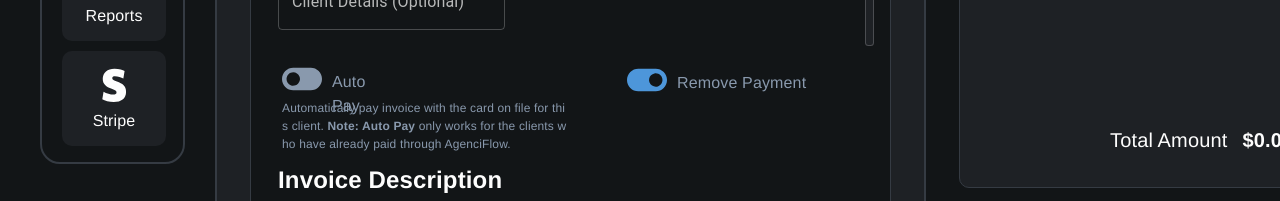
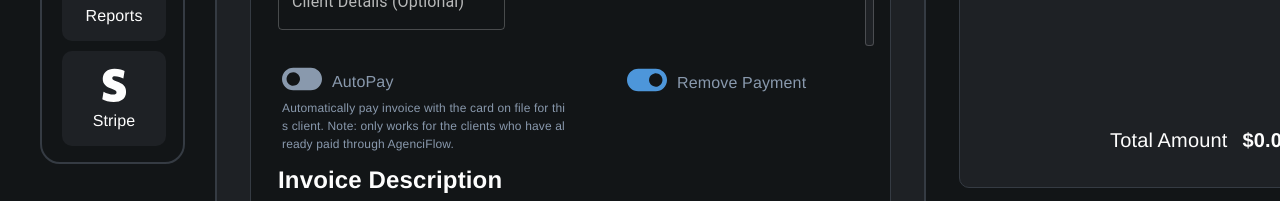
Before and after one commit to NicoletMK/InvoicePaymentFrontend, a Next.js app: page / in a window 1280 px wide. Shown: the part 596-797 px from the top of the page. Built offline with nearby package versions, Linux system fonts and the light colour scheme; a web font is replaced by a local one.

Commit message:
Update index.tsx

```diff
--- a/pages/index.tsx
+++ b/pages/index.tsx
@@ -9,37 +9,10 @@ import {
   InputAdornment,
   Button as MuiButton,
 } from "@mui/material";
-import {
-  Menu as AntMenu,
-  Dropdown as AntDropdown,
-  Button as AntButton,
-} from "antd";
-import {
-  DownOutlined,
-  ArrowLeftOutlined,
-  ArrowRightOutlined,
-  CalendarOutlined,
-  CheckOutlined,
-  ClockCircleOutlined,
-  CloseOutlined,
-  DeleteOutlined,
-  EditOutlined,
-  ExclamationCircleOutlined,
-  HeartOutlined,
-  LeftOutlined,
-  LockOutlined,
-  MailOutlined,
-  PaperClipOutlined,
-  PhoneOutlined,
-  QuestionCircleOutlined,
-  ReloadOutlined,
-  RightOutlined,
-  SearchOutlined,
-  SendOutlined,
-  ShareAltOutlined,
-  UserOutlined,
-} from "@ant-design/icons";
 import Link from "next/link";
+import "antd/dist/antd.min.css";
+import DropdownMenu from "../components/dropdown";
+
 
 const Invoices: NextPage = () => {
   return (
@@ -197,20 +170,17 @@ const Invoices: NextPage = () => {
                   margin="none"
                 />
               </div>
+
               <div className="absolute top-[467px] left-[4px] text-xs text-lightslategray flex items-center w-[286px]">
                 <span className="[line-break:anywhere] w-full">
-                  <span>{`Automatically pay invoice with the card on file for this client. `}</span>
-                  <b>Note: Auto Pay</b>
-                  <span>
-                    {" "}
-                    only works for the clients who have already paid through
-                    AgenciFlow.
-                  </span>
+                  <span>{`Automatically pay invoice with the card on file for this client. Note: only works for the clients who have already paid through AgenciFlow. `}</span>
                 </span>
+
               </div>
               <div className="absolute top-[439px] left-[399px] text-lightslategray">
                 Remove Payment
               </div>
+
               <div className="absolute top-[-5px] left-[0px] w-[576px] h-[168px] text-5xl">
                 <b className="absolute top-[0px] left-[0px]">Type</b>
                 <b className="absolute top-[0px] left-[346px]">Currency</b>
@@ -220,34 +190,11 @@ const Invoices: NextPage = () => {
                   labelPlacement="end"
                   control={<Radio color="primary" checked size="small" />}
                 />
-                <AntDropdown
-                  className="absolute top-[39px] left-[346px]"
-                  overlay={
-                    <AntMenu>
-                      {(
-                        [
-                          { value: "EUR" },
-                          { value: "RMB" },
-                          { value: "INR" },
-                        ] as any
-                      ).map((option: any, index: number) => (
-                        <AntMenu.Item key={index}>
-                          <a onClick={(e) => e.preventDefault()}>
-                            {option.value || ""}
-                          </a>
-                        </AntMenu.Item>
-                      ))}
-                    </AntMenu>
-                  }
-                  placement="bottomLeft"
-                  trigger={["hover"]}
-                  arrow={true}
-                >
-                  <AntButton onClick={(e) => e.preventDefault()}>
-                    {`USD `}
-                    <DownOutlined />
-                  </AntButton>
-                </AntDropdown>
+
+              <div  className="absolute top-[39px] left-[346px]">
+                <DropdownMenu />
+              </div>
+
                 <FormControlLabel
                   className="absolute top-[99px] left-[0px]"
                   label="Retainers"
@@ -285,15 +232,17 @@ const Invoices: NextPage = () => {
                 src="/vector10.svg"
               />
             </div>
+
             <div className="absolute top-[190px] left-[259px]" />
             <div className="absolute top-[452px] left-[31px] w-[115px] h-10 text-lightslategray">
-              <div className="absolute top-[11px] left-[50px]">Auto Pay</div>
+              <div className="absolute top-[11px] left-[50px]">AutoPay</div>
               <img
                 className="absolute top-[0px] left-[0px] w-10 h-10 overflow-hidden"
                 alt=""
                 src="/toggle.svg"
               />
             </div>
+
             <img
               className="absolute top-[453px] left-[376px] w-10 h-10 overflow-hidden"
               alt=""
```
